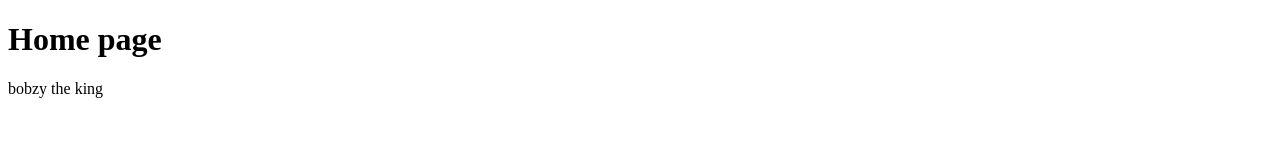
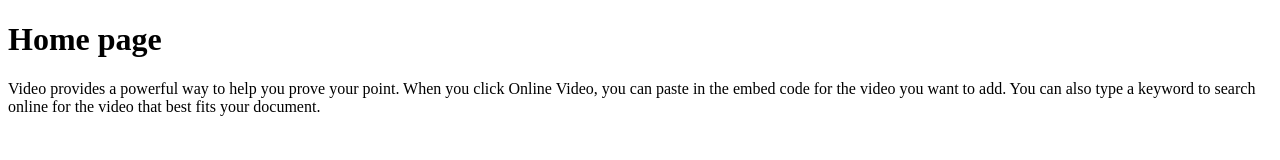
Before and after one commit to faizalioffical355-dev/cpism_pro, a plain HTML site: page index.html in a window 1280 px wide. Drawn offline with Linux system fonts and the light colour scheme.

Commit message:
Replace placeholder text with video description

```diff
--- a/index.html
+++ b/index.html
@@ -10,7 +10,7 @@
 
     <h1>Home page</h1>
     <p>
-bobzy the king
+Video provides a powerful way to help you prove your point. When you click Online Video, you can paste in the embed code for the video you want to add. You can also type a keyword to search online for the video that best fits your document.
 
     </p>
 
```
